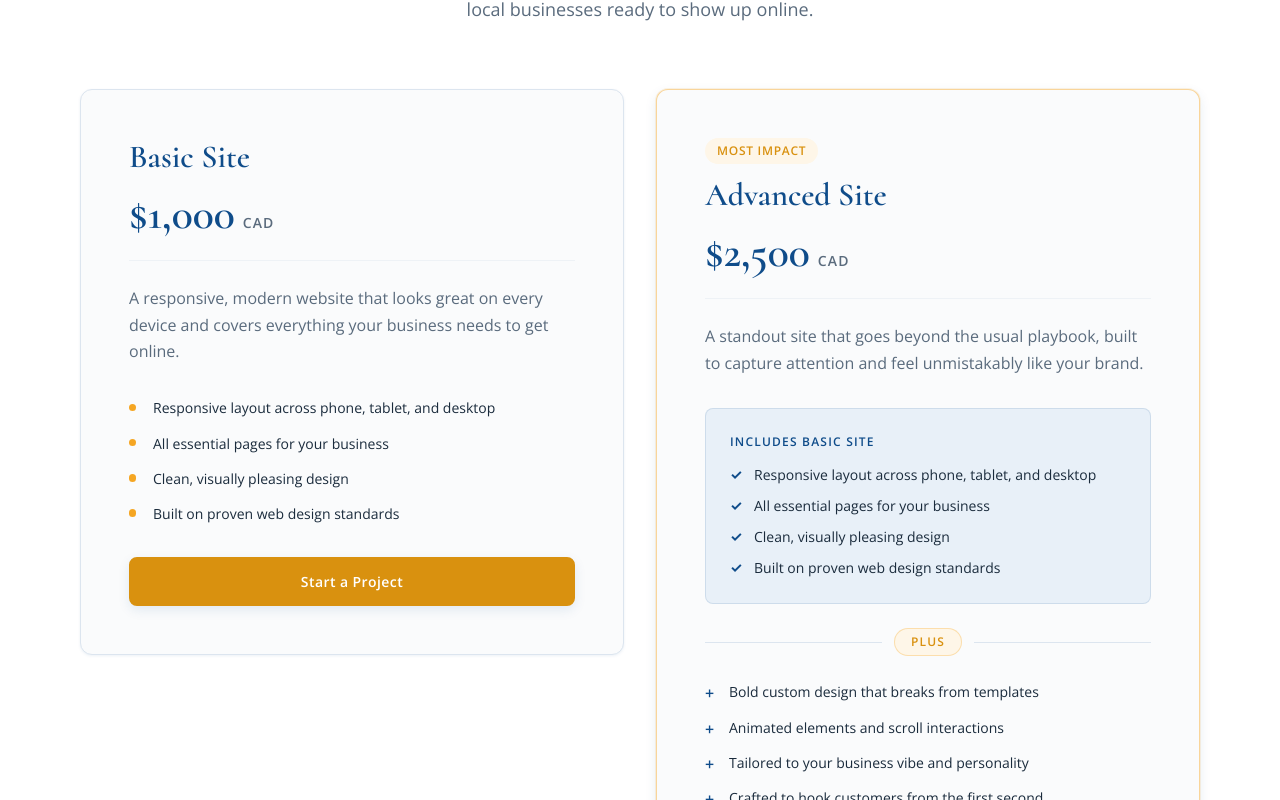
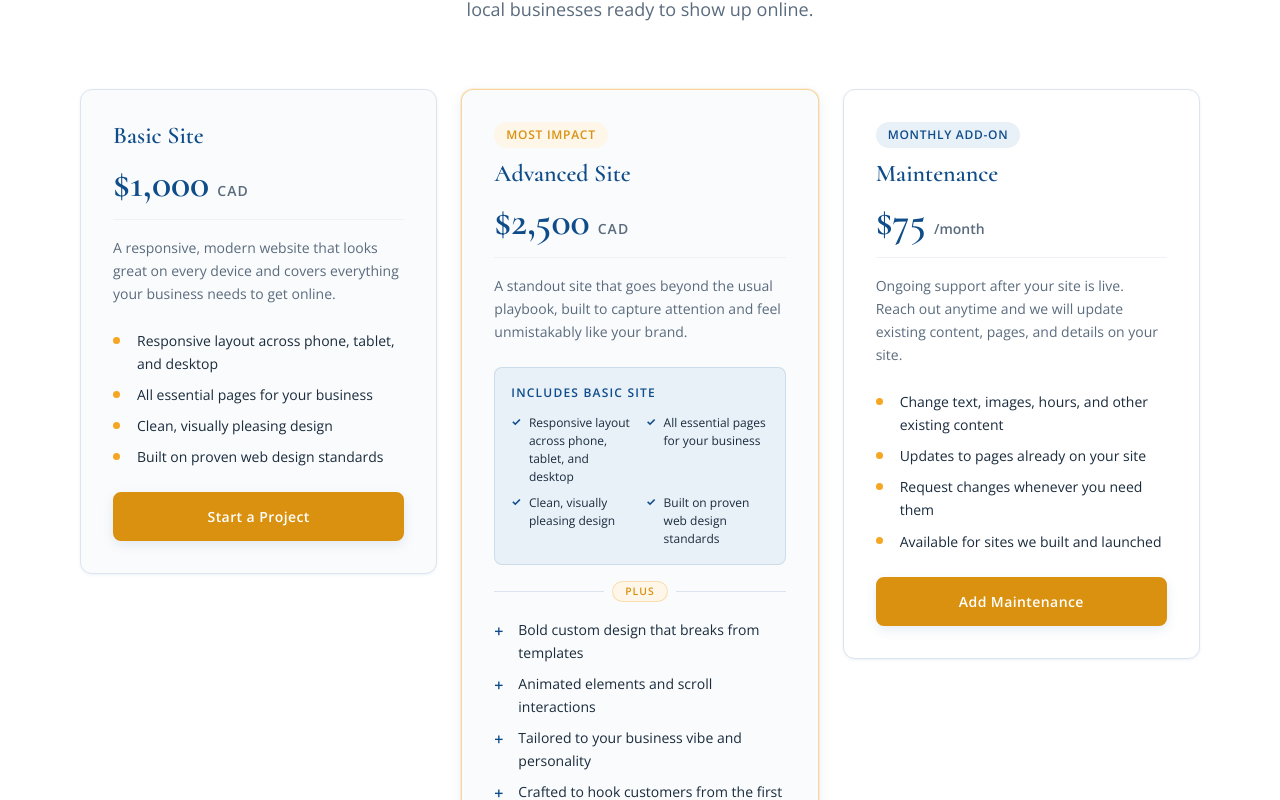
Before and after one commit to Jayadeep-Sayani/brightside-studio, a React (Vite) app: page / in a window 1280 px wide. Shown: the part 1420-2220 px from the top of the page. Built offline with nearby package versions, Linux system fonts and the light colour scheme.

Commit message:
Redesign services as a balanced three-column layout.
Put all packages in one row with natural card heights, a compact Basic-includes grid on Advanced, and no orphaned maintenance card.

Co-authored-by: Cursor <cursoragent@cursor.com>

```diff
--- a/src/components/Services.css
+++ b/src/components/Services.css
@@ -38,42 +38,24 @@
   color: var(--color-text-muted);
 }
 
-.services__layout {
-  display: flex;
-  flex-direction: column;
-  gap: var(--space-6);
-}
-
-.services__site-grid {
+.services__grid {
   display: grid;
-  grid-template-columns: repeat(2, minmax(0, 1fr));
-  gap: var(--space-6);
+  grid-template-columns: repeat(3, minmax(0, 1fr));
+  gap: var(--space-5);
   align-items: start;
 }
 
-.services__maintenance-row {
-  display: flex;
-  justify-content: center;
-}
-
-.services__maintenance-row .services__card-wrap {
-  width: 100%;
-  max-width: 22rem;
-}
-
 .services__card-wrap {
-  display: block;
-}
-
-.services__card-wrap .services__card {
-  width: 100%;
+  height: auto;
+  align-self: start;
 }
 
 .services__card {
   position: relative;
   display: flex;
   flex-direction: column;
-  padding: var(--space-8);
+  height: auto;
+  padding: var(--space-6);
   background: var(--color-background);
   border: 1px solid var(--color-border);
   border-radius: var(--radius-lg);
@@ -102,6 +84,10 @@
     0 0 0 1px rgba(245, 166, 35, 0.2);
 }
 
+.services__card--maintenance {
+  background: var(--color-white);
+}
+
 .services__badge {
   align-self: flex-start;
   margin-bottom: var(--space-3);
@@ -116,27 +102,33 @@
   color: var(--color-accent-dark);
 }
 
+.services__badge--addon {
+  background: var(--color-primary-light);
+  color: var(--color-primary);
+}
+
 .services__card-top {
-  margin-bottom: var(--space-5);
-  padding-bottom: var(--space-5);
+  margin-bottom: var(--space-4);
+  padding-bottom: var(--space-4);
   border-bottom: 1px solid var(--color-border-light);
 }
 
 .services__card-name {
-  margin: 0 0 var(--space-4);
-  font-size: var(--text-2xl);
+  margin: 0 0 var(--space-3);
+  font-size: var(--text-xl);
 }
 
 .services__price {
   display: flex;
   align-items: baseline;
+  flex-wrap: wrap;
   gap: var(--space-2);
   margin: 0;
 }
 
 .services__price-amount {
   font-family: var(--font-title);
-  font-size: clamp(2.25rem, 4vw, 2.75rem);
+  font-size: clamp(2rem, 3.5vw, 2.5rem);
   font-weight: 600;
   line-height: 1;
   color: var(--color-primary);
@@ -159,19 +151,18 @@
 }
 
 .services__card-desc {
-  margin: 0 0 var(--space-6);
+  margin: 0 0 var(--space-5);
+  font-size: var(--text-sm);
   line-height: var(--leading-relaxed);
   color: var(--color-text-muted);
 }
 
 .services__feature-groups {
-  display: flex;
-  flex-direction: column;
-  margin-bottom: var(--space-6);
+  margin-bottom: var(--space-5);
 }
 
 .services__includes {
-  padding: var(--space-5);
+  padding: var(--space-4);
   border-radius: var(--radius-md);
   background: var(--color-primary-light);
   border: 1px solid rgba(15, 76, 138, 0.12);
@@ -187,41 +178,39 @@
   color: var(--color-primary);
 }
 
-.services__includes-list {
+.services__includes-grid {
+  display: grid;
+  grid-template-columns: repeat(2, minmax(0, 1fr));
+  gap: var(--space-2) var(--space-3);
   margin: 0;
   padding: 0;
   list-style: none;
 }
 
-.services__includes-list li {
+.services__includes-grid li {
   position: relative;
-  padding-left: var(--space-5);
-  margin-bottom: var(--space-2);
-  font-size: var(--text-sm);
-  line-height: var(--leading-relaxed);
+  padding-left: 1.1rem;
+  font-size: var(--text-xs);
+  line-height: var(--leading-normal);
   color: var(--color-text);
 }
 
-.services__includes-list li:last-child {
-  margin-bottom: 0;
-}
-
-.services__includes-list li::before {
+.services__includes-grid li::before {
   content: '✓';
   position: absolute;
   left: 0;
   top: 0;
-  font-size: var(--text-sm);
+  font-size: 0.7rem;
   font-weight: 700;
-  line-height: var(--leading-relaxed);
+  line-height: var(--leading-normal);
   color: var(--color-primary);
 }
 
 .services__plus-divider {
   display: flex;
   align-items: center;
-  gap: var(--space-3);
-  margin: var(--space-5) 0;
+  gap: var(--space-2);
+  margin: var(--space-4) 0;
 }
 
 .services__plus-divider::before,
@@ -234,12 +223,12 @@
 
 .services__plus-divider span {
   flex-shrink: 0;
-  padding: var(--space-1) var(--space-4);
+  padding: 0.1rem var(--space-3);
   border-radius: var(--radius-full);
   background: var(--color-accent-light);
   border: 1px solid rgba(245, 166, 35, 0.3);
   font-family: var(--font-body);
-  font-size: var(--text-xs);
+  font-size: 0.65rem;
   font-weight: 600;
   letter-spacing: 0.1em;
   text-transform: uppercase;
@@ -247,7 +236,7 @@
 }
 
 .services__features {
-  margin: 0 0 var(--space-6);
+  margin: 0 0 var(--space-5);
   padding: 0;
   list-style: none;
 }
@@ -259,7 +248,7 @@
 .services__features li {
   position: relative;
   padding-left: var(--space-5);
-  margin-bottom: var(--space-3);
+  margin-bottom: var(--space-2);
   font-size: var(--text-sm);
   line-height: var(--leading-relaxed);
   color: var(--color-text);
@@ -298,11 +287,12 @@
 }
 
 .services__cta {
-  display: inline-flex;
+  display: flex;
   align-items: center;
   justify-content: center;
+  width: 100%;
   min-height: 3rem;
-  padding: var(--space-3) var(--space-6);
+  padding: var(--space-3) var(--space-5);
   border-radius: var(--radius-md);
   font-family: var(--font-body);
   font-size: var(--text-sm);
@@ -336,6 +326,19 @@
   outline-offset: 3px;
 }
 
+@media (max-width: 1024px) {
+  .services__grid {
+    grid-template-columns: 1fr;
+    gap: var(--space-5);
+    max-width: 28rem;
+    margin: 0 auto;
+  }
+
+  .services__includes-grid {
+    grid-template-columns: 1fr;
+  }
+}
+
 @media (max-width: 900px) {
   .services__inner {
     padding: var(--space-8) var(--space-5);
@@ -343,19 +346,6 @@
 
   .services__header {
     margin-bottom: var(--space-8);
-  }
-
-  .services__site-grid {
-    grid-template-columns: 1fr;
-    gap: var(--space-5);
-  }
-
-  .services__card {
-    padding: var(--space-6);
-  }
-
-  .services__maintenance-row .services__card-wrap {
-    max-width: none;
   }
 }
 
--- a/src/components/Services.jsx
+++ b/src/components/Services.jsx
@@ -11,6 +11,9 @@ function ServiceCard({ tier, delay, pageNavigate }) {
         className={`services__card${tier.featured ? ' services__card--featured' : ''}${tier.id === 'maintenance' ? ' services__card--maintenance' : ''}`}
       >
         {tier.featured && <span className="services__badge">Most impact</span>}
+        {tier.id === 'maintenance' && (
+          <span className="services__badge services__badge--addon">Monthly add-on</span>
+        )}
 
         <div className="services__card-top">
           <h3 className="services__card-name">{tier.name}</h3>
@@ -30,7 +33,7 @@ function ServiceCard({ tier, delay, pageNavigate }) {
           <div className="services__feature-groups">
             <div className="services__includes">
               <p className="services__includes-label">Includes Basic Site</p>
-              <ul className="services__includes-list">
+              <ul className="services__includes-grid">
                 {basicFeatures.map((feature) => (
                   <li key={feature}>{feature}</li>
                 ))}
@@ -72,8 +75,6 @@ function ServiceCard({ tier, delay, pageNavigate }) {
 
 function Services() {
   const pageNavigate = usePageNavigate()
-  const siteTiers = serviceTiers.filter((tier) => tier.id !== 'maintenance')
-  const maintenanceTier = serviceTiers.find((tier) => tier.id === 'maintenance')
 
   return (
     <section id="services" className="services">
@@ -88,27 +89,15 @@ function Services() {
           </p>
         </ScrollReveal>
 
-        <div className="services__layout">
-          <div className="services__site-grid">
-            {siteTiers.map((tier, index) => (
+        <div className="services__grid">
+          {serviceTiers.map((tier, index) => (
             <ServiceCard
               key={tier.id}
               tier={tier}
-                delay={index * 120}
+              delay={index * 100}
               pageNavigate={pageNavigate}
             />
           ))}
-          </div>
-
-          {maintenanceTier && (
-            <div className="services__maintenance-row">
-              <ServiceCard
-                tier={maintenanceTier}
-                delay={240}
-                pageNavigate={pageNavigate}
-              />
-            </div>
-          )}
         </div>
       </div>
     </section>
```
Lines whose indentation alone changed are shown as unchanged.
